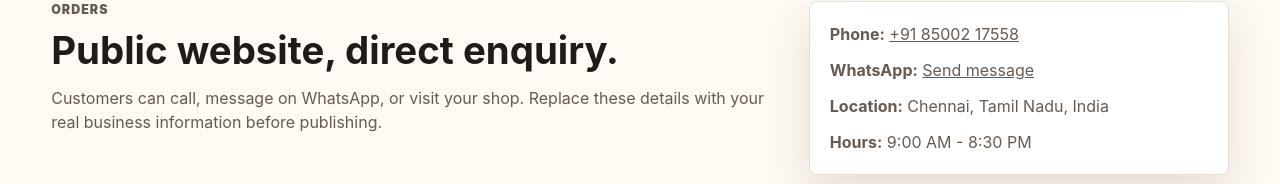
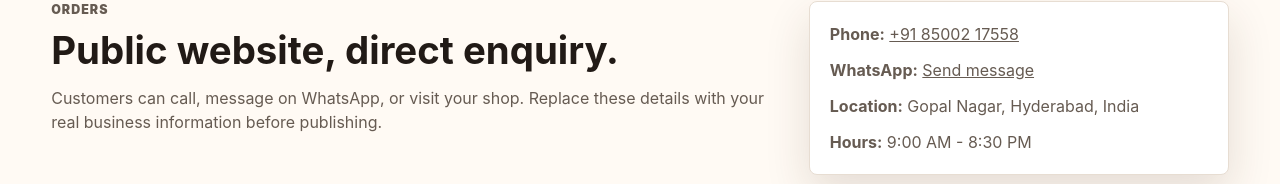
Before and after one commit to narayanareddy11/dharani-spices, a plain HTML site: page index.html in a window 1280 px wide. Shown: the part 2426-2610 px from the top of the page. Drawn offline with Linux system fonts and the light colour scheme.

Commit message:
Update contact location

```diff
--- a/index.html
+++ b/index.html
@@ -88,7 +88,7 @@
         <div class="contact-panel">
           <p><strong>Phone:</strong> <a id="phoneLink" href="tel:+918500217558">+91 85002 17558</a></p>
           <p><strong>WhatsApp:</strong> <a id="whatsappLink" href="https://wa.me/918500217558">Send message</a></p>
-          <p><strong>Location:</strong> Chennai, Tamil Nadu, India</p>
+          <p><strong>Location:</strong> Gopal Nagar, Hyderabad, India</p>
           <p><strong>Hours:</strong> 9:00 AM - 8:30 PM</p>
         </div>
       </section>
```
